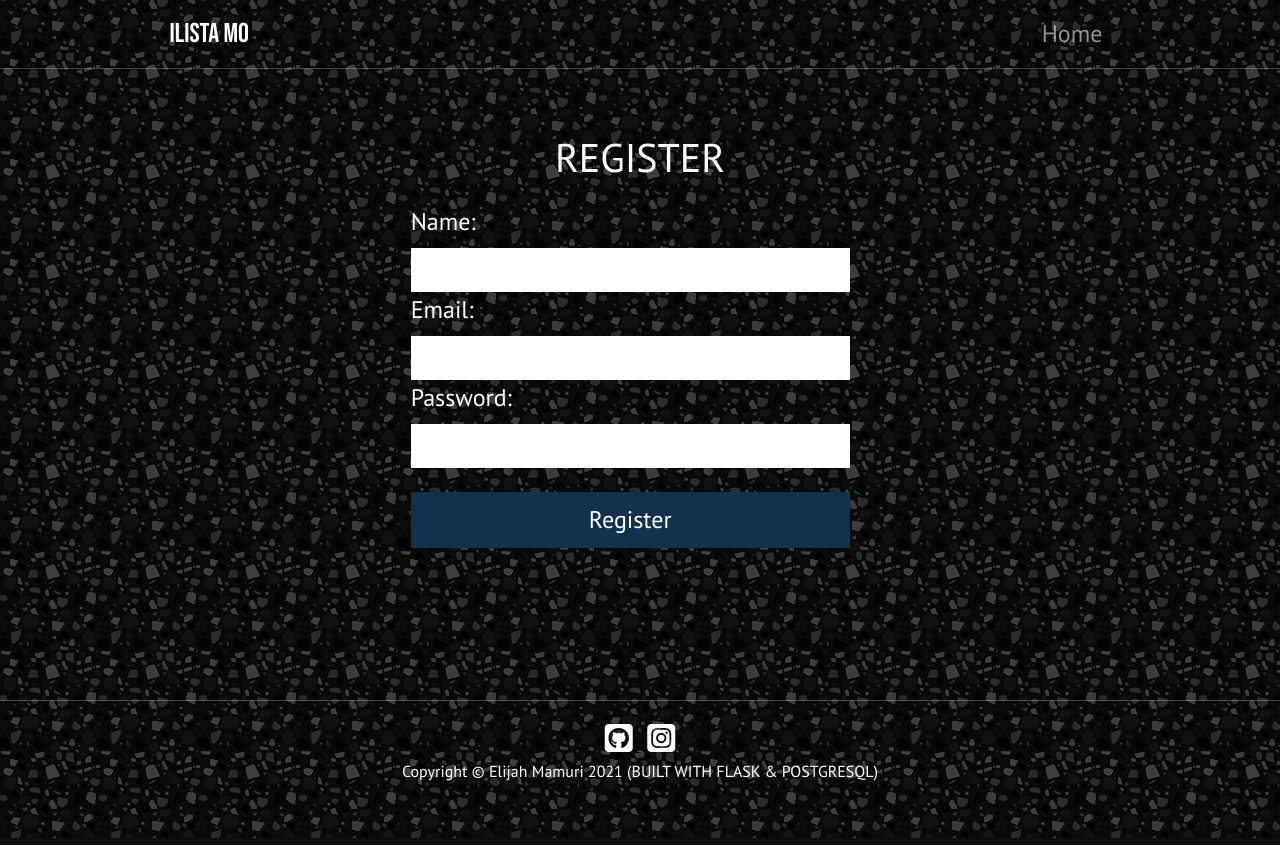
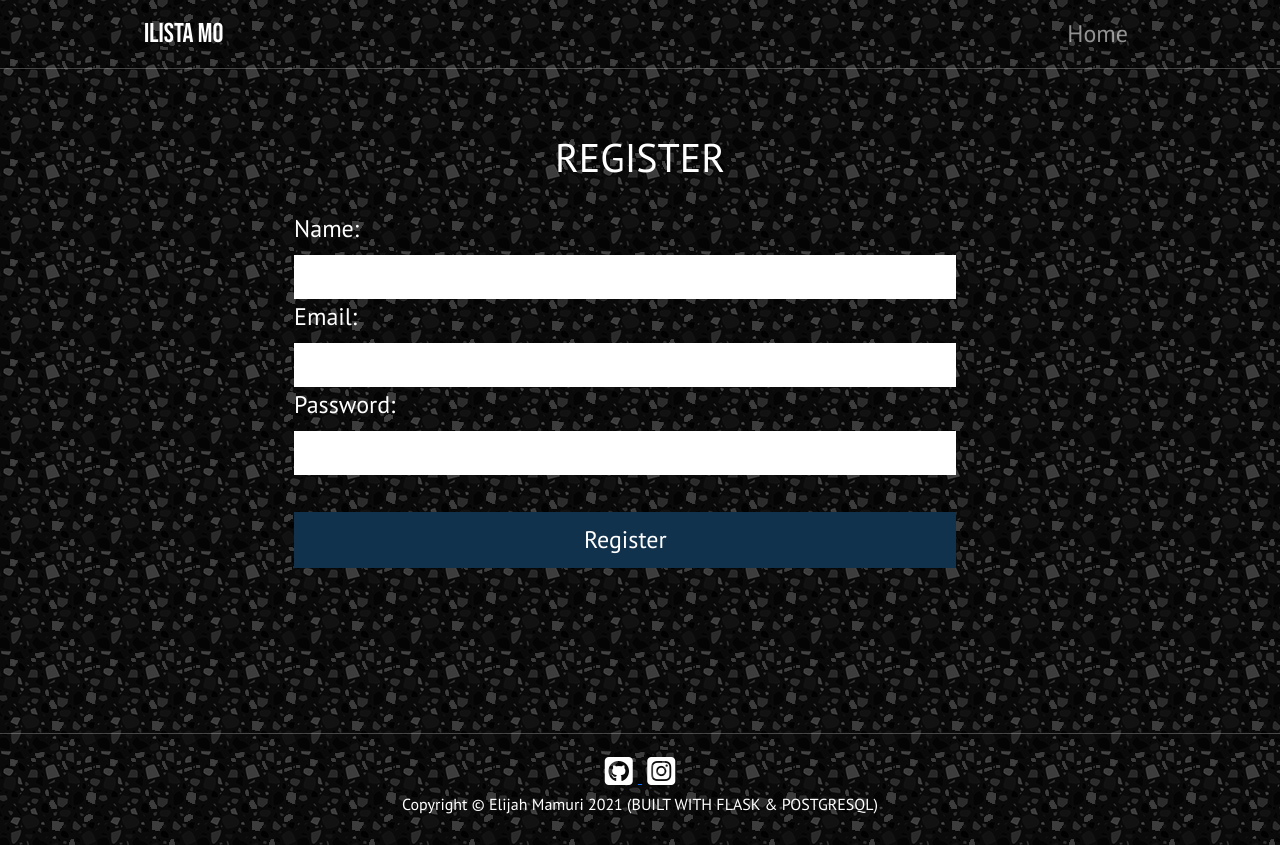
Before and after one commit to heyyyelijah/flask-to-do-list, a Flask app: page /register in a window 1280 px wide. Shown: the top 845 px of the page. Run offline with Flask 2, Linux system fonts and the light colour scheme; some libraries are stand-ins or nearby versions; some web fonts are replaced.

Commit message:
changed GRIDSTYLING

```diff
--- a/static/css/styles.css
+++ b/static/css/styles.css
@@ -24,7 +24,7 @@
 }
 
 .home-section {
-    margin: 1% 20%;
+
 }
 
 .home-words {
@@ -33,7 +33,7 @@
 /* NAVIGATION BAR */
 
 .navbar {
-    margin: auto 12%;
+    margin: 0 10%;
     font-size: 1.5rem;
     font-family: 'PT Sans', sans-serif;
 }
@@ -42,6 +42,7 @@
     font-family: 'Bebas Neue', cursive;
     font-size: 1.7rem;
 }
+
 
 /* Include the padding and border in an element's total width and height */
 * {
--- a/templates/navigationbar.html
+++ b/templates/navigationbar.html
@@ -1,11 +1,13 @@
-<nav class="navbar navbar-expand-lg navbar-dark fixed-to">
+
+<nav class="navbar navbar-expand-lg navbar-dark">
+
     <a class='navbar-brand' id="nav-logo" href="{{ url_for('home') }}">ILISTA MO</a>
 
     <button class="navbar-toggler" type="button" data-bs-toggle="collapse" data-bs-target="#navid" aria-controls="navid" aria-expanded="false" aria-label="Toggle navigation">
     <span class="navbar-toggler-icon"></span>
     </button>
 
-    <div class='collapse navbar-collapse ' id="navid">
+    <div class='collapse navbar-collapse' id="navid">
     <ul class='ms-auto navbar-nav'>
         {% if not home_page %}
         <li class='nav-item nav-btn'>
@@ -30,5 +32,7 @@
         </li>
         {% endif %}
     </ul>
+
     </div>
+
 </nav>
```
Also changed, not shown: templates/index.html (+5 -2 lines), flask-todolist.db.
